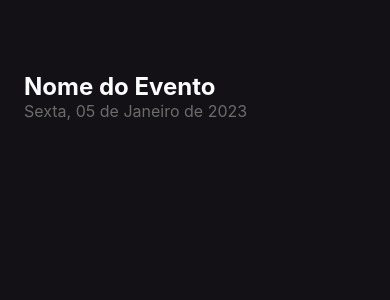
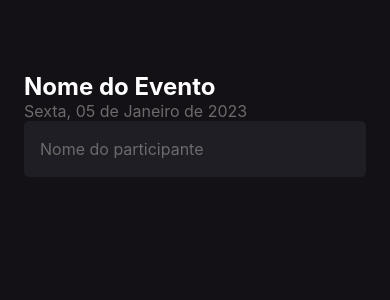
Before and after one commit to hakuunabatata/im-here, a React Native app: screen / in a window 390 px wide. Shown: the top 300 px of the page. Built offline with nearby package versions, Linux system fonts and the light colour scheme.

Commit message:
add TextInput to Home

```diff
--- a/src/screens/Home/index.tsx
+++ b/src/screens/Home/index.tsx
@@ -1,9 +1,14 @@
-import { Text, View } from 'react-native'
+import { Text, View, TextInput } from 'react-native'
 import styles from './styles'
 
 export const Home = () => (
   <View style={styles.container}>
     <Text style={styles.eventName}>Nome do Evento</Text>
     <Text style={styles.eventDate}>Sexta, 05 de Janeiro de 2023</Text>
+    <TextInput
+      style={styles.input}
+      placeholder="Nome do participante"
+      placeholderTextColor="#6B6B6B"
+    />
   </View>
 )
--- a/src/screens/Home/styles.ts
+++ b/src/screens/Home/styles.ts
@@ -7,7 +7,7 @@ export default StyleSheet.create({
     padding: 24,
   },
   eventName: {
-    color: '#FDFCFE',
+    color: '#FFF',
     fontSize: 24,
     fontWeight: 'bold',
     marginTop: 48,
@@ -16,4 +16,12 @@ export default StyleSheet.create({
     color: '#6B6B6B',
     fontSize: 16,
   },
+  input: {
+    backgroundColor: '#1F1E25',
+    height: 56,
+    borderRadius: 5,
+    color: '#FFF',
+    padding: 16,
+    fontSize: 16,
+  },
 })
```
Also changed, not shown: tsconfig.json (line endings or trailing spaces).
